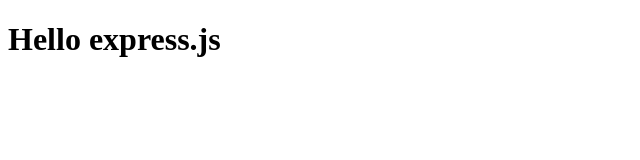
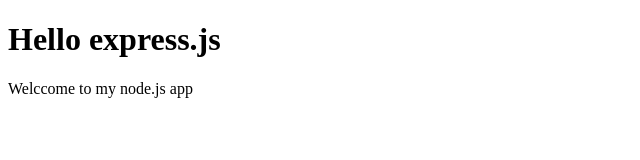
Before and after one commit to vsv93/web-server, a website: page public/index.html in a window 1280 px wide. Shown: the whole page, without its empty margins (0-640 px from the left). Drawn offline with Linux system fonts and the light colour scheme.

Commit message:
index.html changed

```diff
--- a/public/index.html
+++ b/public/index.html
@@ -5,6 +5,7 @@
 		<title>My App</title>
 	</head>
 		<h1>Hello express.js</h1>
+		<p>Welccome to my node.js app</p>
 	<body>
 
 	</body>
```
